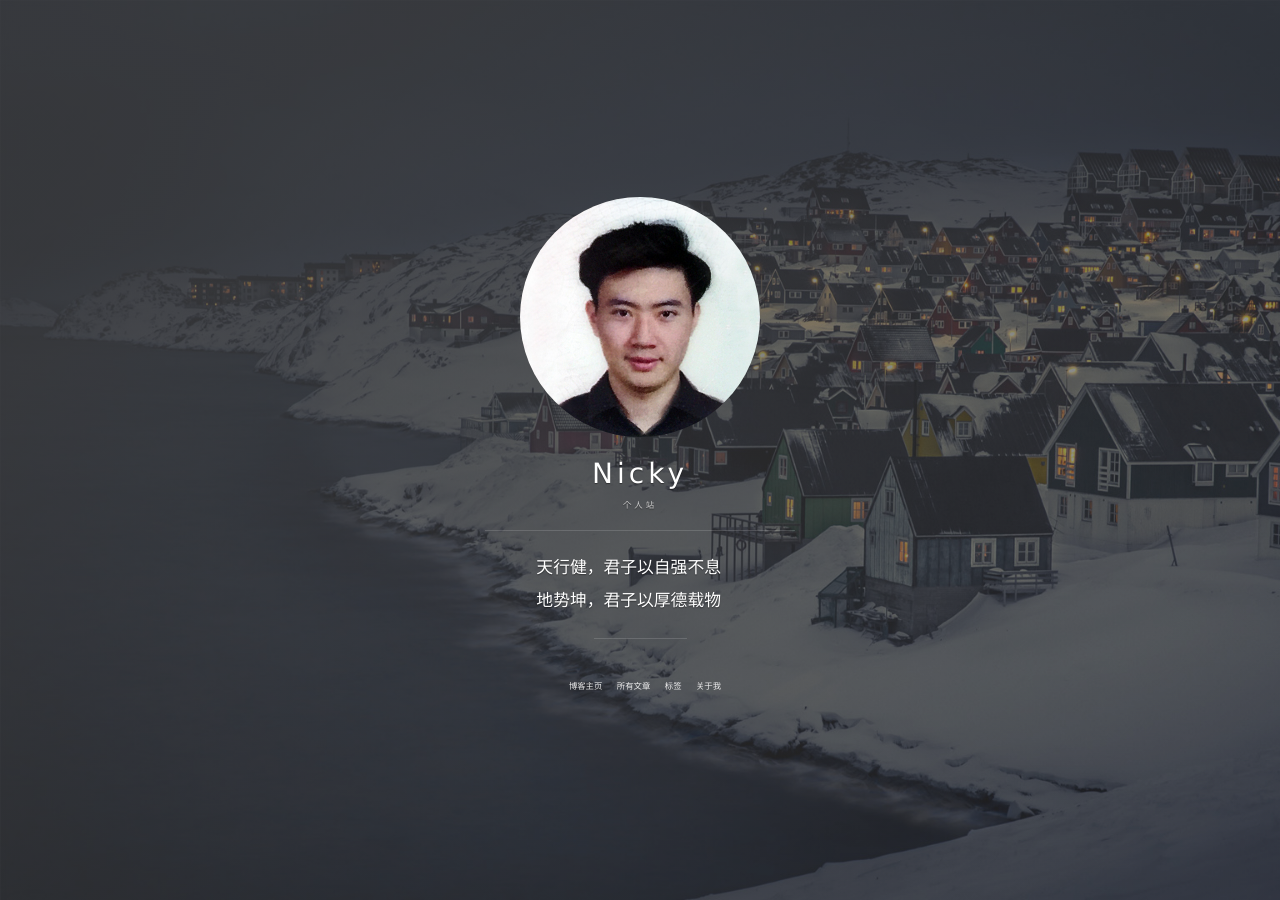
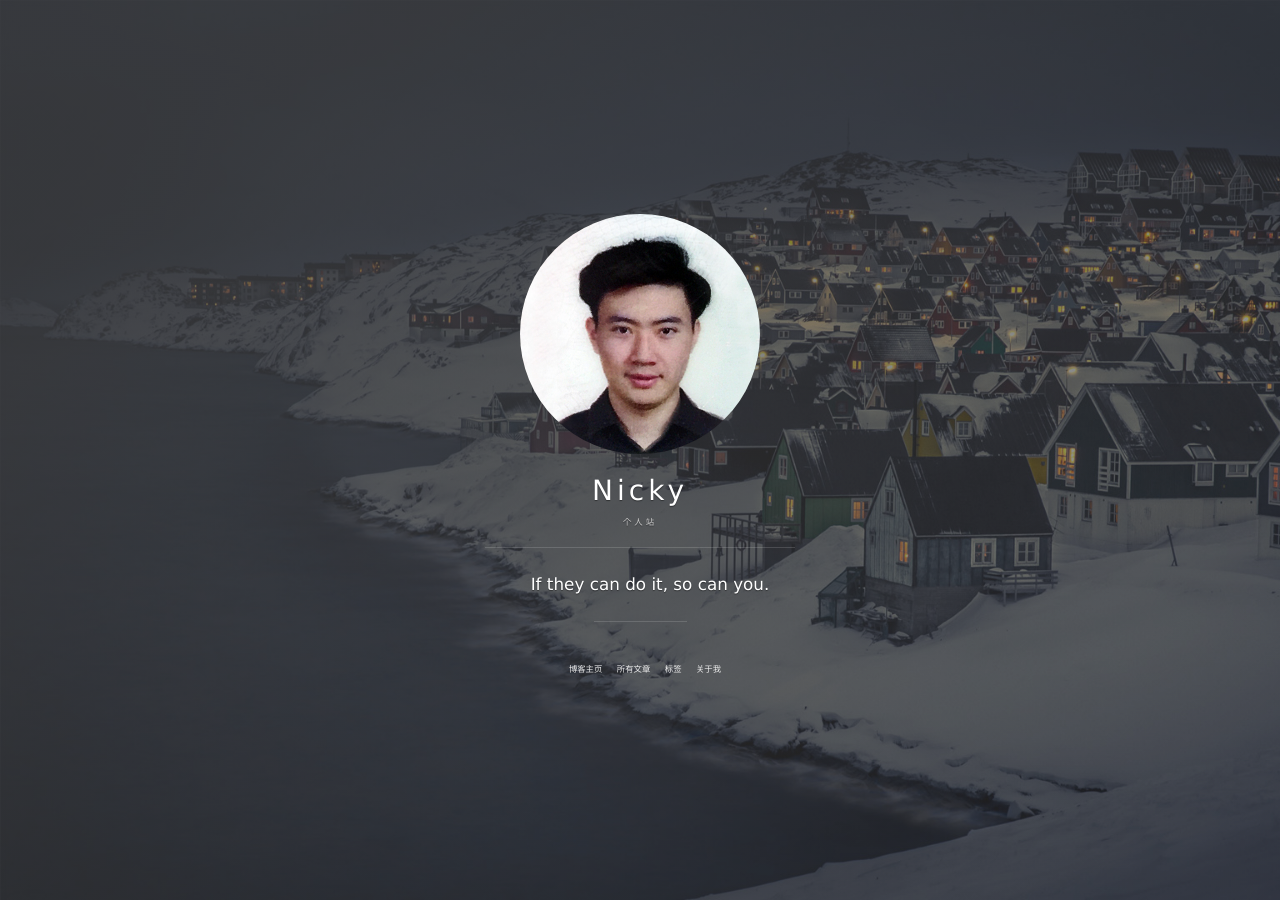
Before and after one commit to returnpy/returnpy.github.io, a Jekyll site: the page built from index.html, in a window 1280 px wide. Built offline with Jekyll 4.4.1, drawn with Linux system fonts in a browser that asks for light colours; nearby versions of some CDN libraries; the list of posts is cut into pages by our own code; comment, search, counter and statistics services are not loaded; grey boxes are pictures that could not be loaded.

Commit message:
Update _config.yml

```diff
--- a/_config.yml
+++ b/_config.yml
@@ -1,7 +1,7 @@
 # Basic
 title: Nicky
 subtitle: 个人站
-description: 天行健，君子以自强不息&nbsp;&nbsp;&nbsp;&nbsp;&nbsp;&nbsp;&nbsp;&nbsp;<br />地势坤，君子以厚德载物&nbsp;&nbsp;&nbsp;&nbsp;&nbsp;&nbsp;&nbsp;&nbsp;
+description: If they can do it, so can you.
 # 头像里面的标题
 avatarTitle: Nicky
 # 头像里面的描述
```
